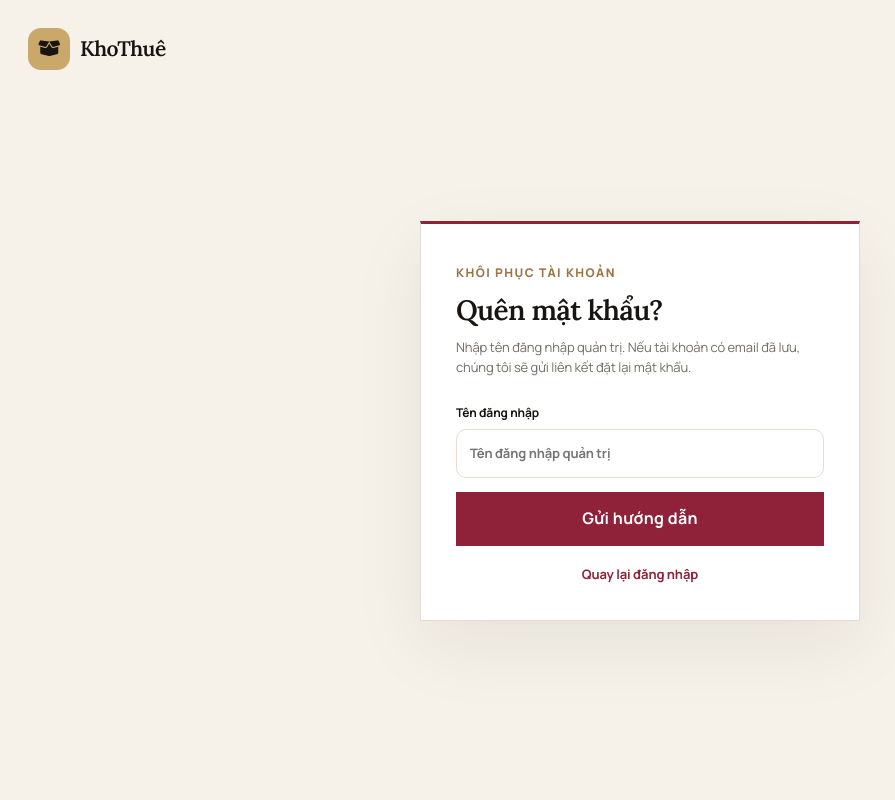
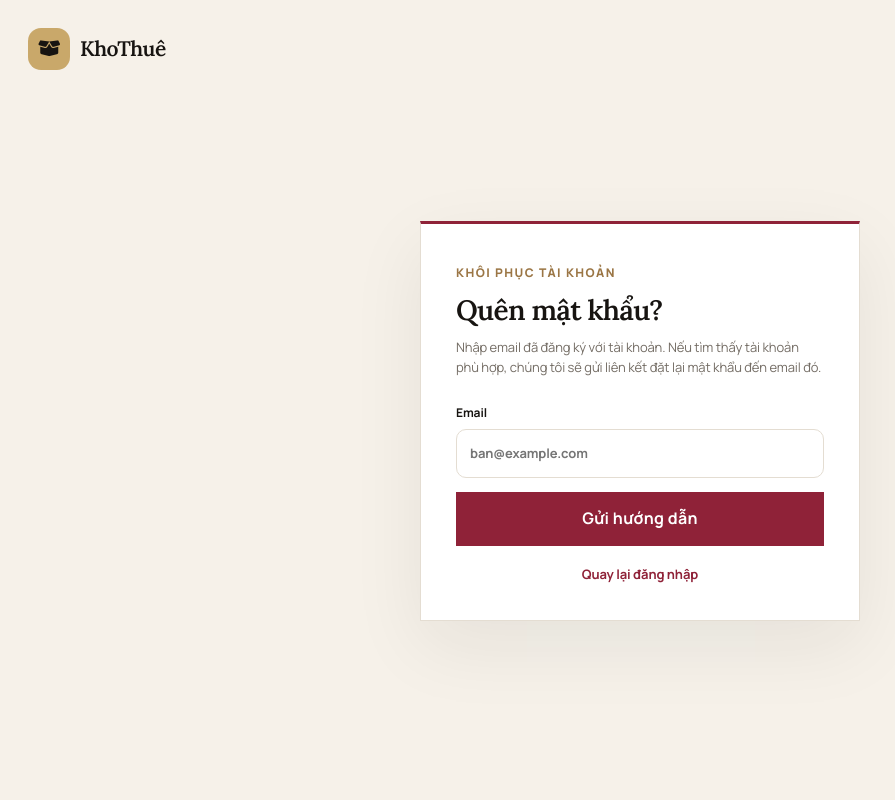
Before and after one commit to nguyen1209/Rental-management, a Flask app: page /admin/forgot-password in a window 1280 px wide. Shown: the whole page, without its empty margins (0-895 px from the left). Run offline with Flask 3, Linux system fonts and the light colour scheme; parts of the project's set-up code (start-up, migrations or seed data) failed here and were passed over; some libraries are stand-ins or nearby versions; some web fonts are replaced.

Commit message:
Use email for password reset requests

```diff
--- a/app.py
+++ b/app.py
@@ -727,9 +727,13 @@ def customer_forgot_password():
             return render_template('customer/customer_forgot_password.html'), 429
         record_login_failure('password_reset')
 
-        phone = request.form.get('phone', '').strip()
-        customer = Customer.query.filter_by(phone=phone).first() if phone else None
-        if customer and customer.password_hash and customer.email:
+        email = request.form.get('email', '').strip().lower()
+        customers = Customer.query.filter(
+            func.lower(func.trim(Customer.email)) == email,
+            Customer.password_hash.isnot(None),
+        ).limit(2).all() if email else []
+        customer = customers[0] if len(customers) == 1 else None
+        if customer and customer.email:
             token = secrets.token_urlsafe(32)
             customer.password_reset_token_hash = hashlib.sha256(token.encode('utf-8')).hexdigest()
             customer.password_reset_expires_at = datetime.utcnow() + timedelta(minutes=30)
@@ -741,7 +745,7 @@ def customer_forgot_password():
             except Exception as error:
                 app.logger.error('Password reset email delivery failed: %s', type(error).__name__)
 
-        flash('Nếu số điện thoại có tài khoản kèm email, hướng dẫn đặt lại mật khẩu sẽ được gửi đến email đó.', 'info')
+        flash('Nếu email thuộc tài khoản khách hàng, hướng dẫn đặt lại mật khẩu sẽ được gửi đến email đó.', 'info')
         return redirect(url_for('customer_forgot_password'))
     return render_template('customer/customer_forgot_password.html')
 
@@ -782,9 +786,13 @@ def admin_forgot_password():
             return render_template('customer/customer_forgot_password.html', account_type='admin'), 429
         record_login_failure('admin_password_reset')
 
-        username = request.form.get('username', '').strip()
-        admin = Admin.query.filter_by(username=username).first() if username else None
-        if admin and admin.email and admin.email.lower() != 'admin@example.com':
+        email = request.form.get('email', '').strip().lower()
+        admins = Admin.query.filter(
+            func.lower(func.trim(Admin.email)) == email,
+            Admin.email != 'admin@example.com',
+        ).limit(2).all() if email else []
+        admin = admins[0] if len(admins) == 1 else None
+        if admin and admin.email:
             token = secrets.token_urlsafe(32)
             admin.password_reset_token_hash = hashlib.sha256(token.encode('utf-8')).hexdigest()
             admin.password_reset_expires_at = datetime.utcnow() + timedelta(minutes=30)
@@ -796,7 +804,7 @@ def admin_forgot_password():
             except Exception as error:
                 app.logger.error('Admin password reset email delivery failed: %s', type(error).__name__)
 
-        flash('Nếu tài khoản quản trị có email đã xác minh, hướng dẫn đặt lại mật khẩu sẽ được gửi đến email đó.', 'info')
+        flash('Nếu email thuộc tài khoản quản trị, hướng dẫn đặt lại mật khẩu sẽ được gửi đến email đó.', 'info')
         return redirect(url_for('admin_forgot_password'))
     return render_template('customer/customer_forgot_password.html', account_type='admin')
 
--- a/templates/customer/customer_forgot_password.html
+++ b/templates/customer/customer_forgot_password.html
@@ -7,14 +7,10 @@
     <section class="auth-card">
         <span class="eyebrow">KHÔI PHỤC TÀI KHOẢN</span>
         <h1>Quên mật khẩu?</h1>
-        <p>{% if account_type == 'admin' %}Nhập tên đăng nhập quản trị. Nếu tài khoản có email đã lưu, chúng tôi sẽ gửi liên kết đặt lại mật khẩu.{% else %}Nhập số điện thoại đã đăng ký. Nếu tài khoản có email, chúng tôi sẽ gửi liên kết đặt lại mật khẩu đến email đó.{% endif %}</p>
+        <p>Nhập email đã đăng ký với tài khoản. Nếu tìm thấy tài khoản phù hợp, chúng tôi sẽ gửi liên kết đặt lại mật khẩu đến email đó.</p>
         <form method="post">
             <input type="hidden" name="_csrf_token" value="{{ csrf_token() }}">
-            {% if account_type == 'admin' %}
-            <label>Tên đăng nhập<input name="username" required autocomplete="username" placeholder="Tên đăng nhập quản trị"></label>
-            {% else %}
-            <label>Số điện thoại<input name="phone" required autocomplete="tel" placeholder="0901 234 567"></label>
-            {% endif %}
+            <label>Email<input type="email" name="email" required maxlength="120" autocomplete="email" placeholder="ban@example.com"></label>
             <button class="submit-order" type="submit">Gửi hướng dẫn</button>
         </form>
         <p class="auth-switch"><a href="{{ url_for('login' if account_type == 'admin' else 'customer_login') }}">Quay lại đăng nhập</a></p>
```
Also changed, not shown: tests/test_app.py (+4 -4 lines).
